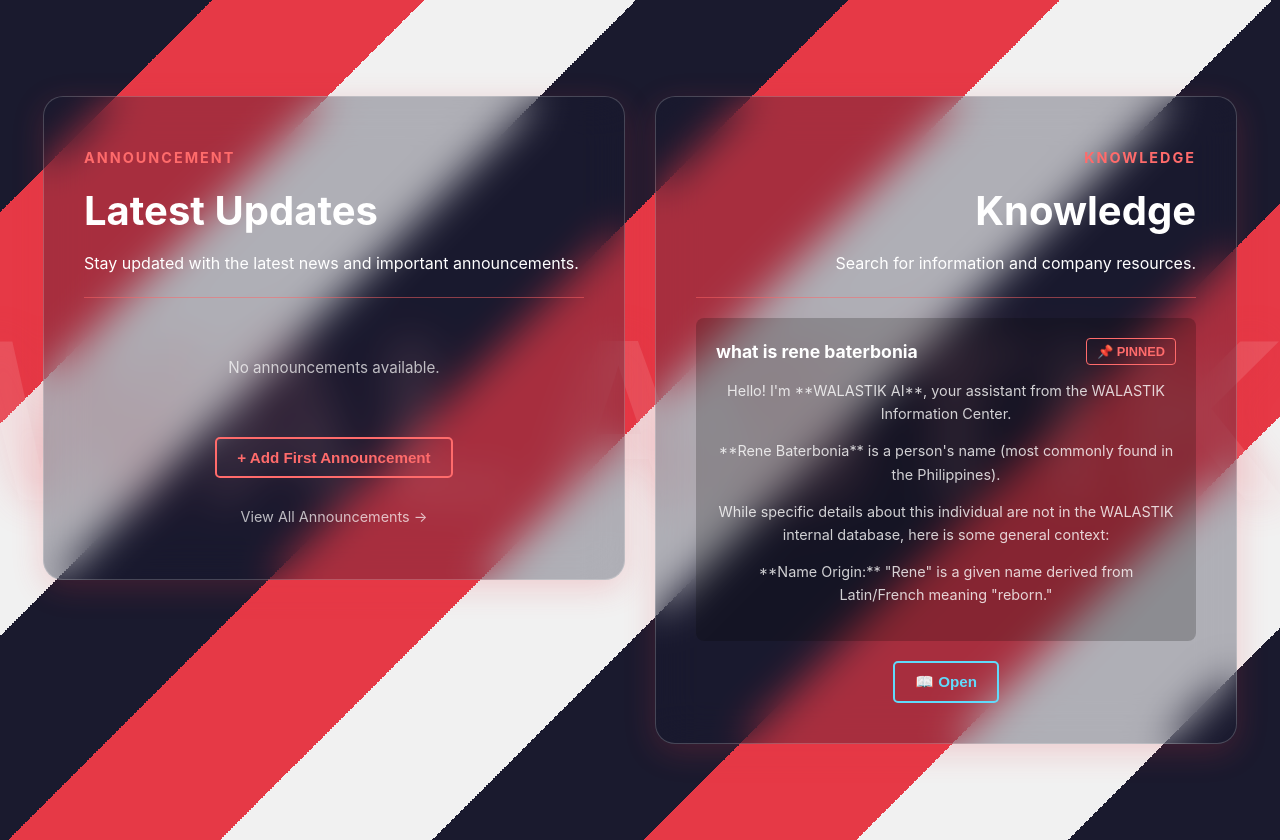
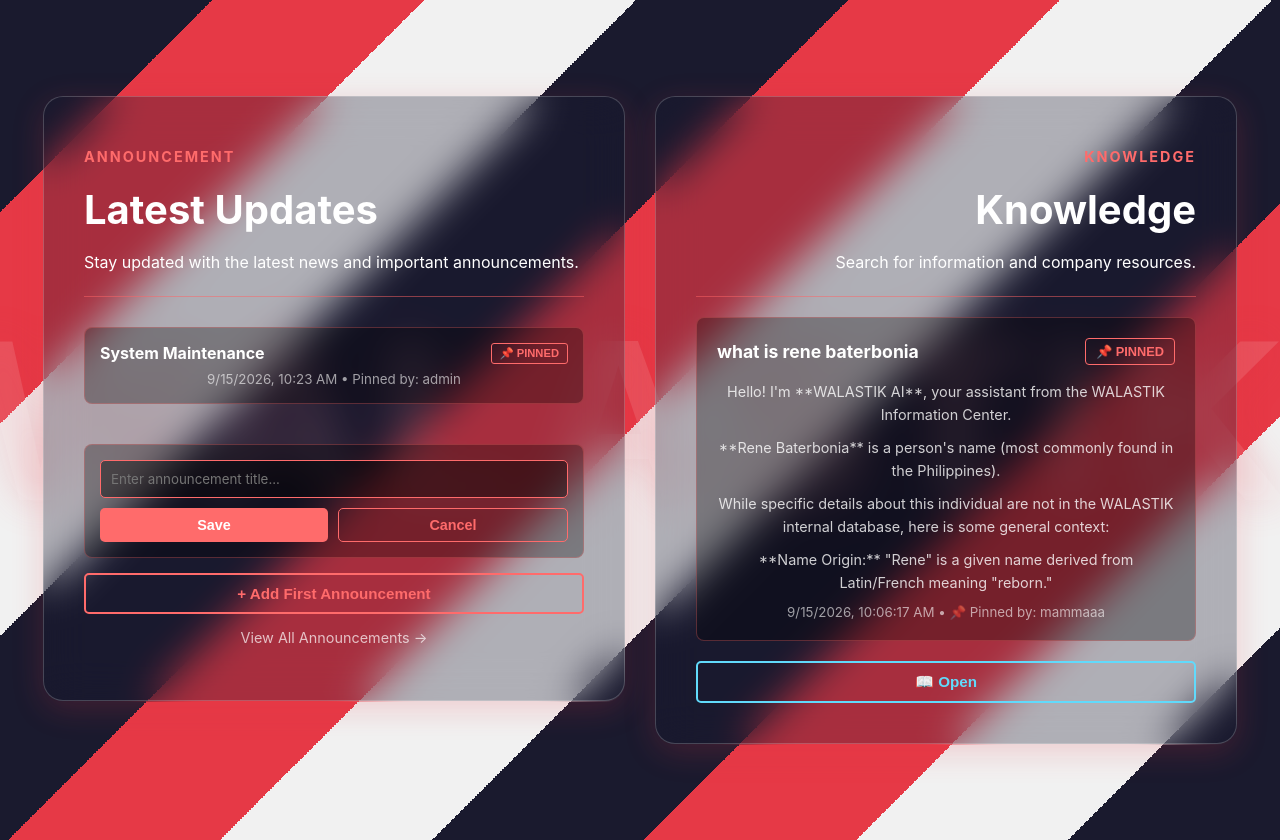
Before and after one commit to ortillanostevenrey8-bot/benbenrepo, a React (Create React App) app: page / in a window 1280 px wide. Both pictures are taken after a click on the button "+ Add First Announcement". Built offline with nearby package versions, Linux system fonts and the light colour scheme.

Commit message:
Update App.js with same functionality as before

```diff
--- a/src/App.js
+++ b/src/App.js
@@ -1,6 +1,40 @@
+import { useState } from 'react';
 import './App.css';
 
 function App() {
+  const [announcements, setAnnouncements] = useState([
+    {
+      id: 1,
+      title: "System Maintenance",
+      date: "9/15/2026, 10:23 AM",
+      author: "admin"
+    }
+  ]);
+  const [showAddForm, setShowAddForm] = useState(false);
+  const [newTitle, setNewTitle] = useState('');
+  const [pinnedKnowledge, setPinnedKnowledge] = useState(true);
+
+  const handleAddAnnouncement = () => {
+    if (newTitle.trim()) {
+      setAnnouncements([...announcements, {
+        id: announcements.length + 1,
+        title: newTitle,
+        date: new Date().toLocaleString(),
+        author: "user"
+      }]);
+      setNewTitle('');
+      setShowAddForm(false);
+    }
+  };
+
+  const handleTogglePin = () => {
+    setPinnedKnowledge(!pinnedKnowledge);
+  };
+
+  const handleOpenKnowledge = () => {
+    window.open('#knowledge-detail', '_blank');
+  };
+
   return (
     <div className="App">
       <div className="content-container">
@@ -16,10 +50,111 @@
             Stay updated with the latest news and important announcements.
           </p>
           <hr style={{ borderColor: 'rgba(255, 255, 255, 0.3)', margin: '20px 0', border: 'none', borderTop: '1px solid rgba(255, 100, 100, 0.5)' }} />
-          <div style={{ textAlign: 'center', margin: '60px 0' }}>
-            <p style={{ color: 'rgba(255, 255, 255, 0.7)', fontSize: '0.95rem' }}>No announcements available.</p>
+
+          {/* Announcements List */}
+          <div style={{ margin: '30px 0', maxHeight: '200px', overflowY: 'auto' }}>
+            {announcements.length > 0 ? (
+              announcements.map(ann => (
+                <div key={ann.id} style={{
+                  background: 'rgba(0, 0, 0, 0.3)',
+                  padding: '15px',
+                  borderRadius: '8px',
+                  marginBottom: '10px',
+                  border: '1px solid rgba(255, 107, 107, 0.3)'
+                }}>
+                  <div style={{ display: 'flex', justifyContent: 'space-between', alignItems: 'start' }}>
+                    <h4 style={{ color: '#fff', margin: '0 0 5px 0', fontSize: '1rem' }}>{ann.title}</h4>
+                    <button style={{
+                      background: 'none',
+                      border: '1px solid #ff6b6b',
+                      color: '#ff6b6b',
+                      padding: '3px 8px',
+                      borderRadius: '3px',
+                      cursor: 'pointer',
+                      fontSize: '0.7rem',
+                      fontWeight: 'bold'
+                    }}>
+                      📌 PINNED
+                    </button>
                   </div>
-          <button style={{
+                  <small style={{ color: 'rgba(255, 255, 255, 0.6)' }}>
+                    {ann.date} • Pinned by: {ann.author}
+                  </small>
+                </div>
+              ))
+            ) : (
+              <p style={{ color: 'rgba(255, 255, 255, 0.7)', textAlign: 'center', fontSize: '0.95rem' }}>
+                No announcements available.
+              </p>
+            )}
+          </div>
+
+          {/* Add Announcement Form */}
+          {showAddForm && (
+            <div style={{
+              background: 'rgba(0, 0, 0, 0.3)',
+              padding: '15px',
+              borderRadius: '8px',
+              marginBottom: '15px',
+              border: '1px solid rgba(255, 107, 107, 0.3)'
+            }}>
+              <input
+                type="text"
+                value={newTitle}
+                onChange={(e) => setNewTitle(e.target.value)}
+                placeholder="Enter announcement title..."
+                style={{
+                  width: '100%',
+                  padding: '10px',
+                  borderRadius: '5px',
+                  border: '1px solid #ff6b6b',
+                  backgroundColor: 'rgba(0, 0, 0, 0.4)',
+                  color: '#fff',
+                  fontFamily: 'inherit',
+                  marginBottom: '10px',
+                  boxSizing: 'border-box'
+                }}
+              />
+              <div style={{ display: 'flex', gap: '10px' }}>
+                <button
+                  onClick={handleAddAnnouncement}
+                  style={{
+                    background: '#ff6b6b',
+                    border: 'none',
+                    color: '#fff',
+                    padding: '8px 15px',
+                    borderRadius: '5px',
+                    cursor: 'pointer',
+                    fontSize: '0.9rem',
+                    fontWeight: 'bold',
+                    flex: 1
+                  }}
+                >
+                  Save
+                </button>
+                <button
+                  onClick={() => setShowAddForm(false)}
+                  style={{
+                    background: 'none',
+                    border: '1px solid #ff6b6b',
+                    color: '#ff6b6b',
+                    padding: '8px 15px',
+                    borderRadius: '5px',
+                    cursor: 'pointer',
+                    fontSize: '0.9rem',
+                    fontWeight: 'bold',
+                    flex: 1
+                  }}
+                >
+                  Cancel
+                </button>
+              </div>
+            </div>
+          )}
+
+          <button
+            onClick={() => setShowAddForm(!showAddForm)}
+            style={{
               background: 'none',
               border: '2px solid #ff6b6b',
               color: '#ff6b6b',
@@ -27,11 +162,16 @@
               borderRadius: '5px',
               cursor: 'pointer',
               fontSize: '0.95rem',
-            fontWeight: 'bold'
-          }}>
+              fontWeight: 'bold',
+              width: '100%'
+            }}
+          >
             + Add First Announcement
           </button>
-          <p style={{ marginTop: '30px', color: 'rgba(255, 255, 255, 0.7)', fontSize: '0.9rem' }}>
+          <p
+            onClick={() => alert(`Total Announcements: ${announcements.length}`)}
+            style={{ marginTop: '15px', color: 'rgba(255, 255, 255, 0.7)', fontSize: '0.9rem', cursor: 'pointer' }}
+          >
             View All Announcements →
           </p>
         </div>
@@ -48,16 +188,20 @@
             Search for information and company resources.
           </p>
           <hr style={{ borderColor: 'rgba(255, 255, 255, 0.3)', margin: '20px 0', border: 'none', borderTop: '1px solid rgba(255, 100, 100, 0.5)' }} />
+
+          {/* Knowledge Card */}
           <div style={{
-            background: 'rgba(0, 0, 0, 0.2)',
+            background: 'rgba(0, 0, 0, 0.3)',
             padding: '20px',
             borderRadius: '8px',
             marginTop: '20px',
-            position: 'relative'
+            border: '1px solid rgba(255, 107, 107, 0.3)'
           }}>
-            <div style={{ display: 'flex', justifyContent: 'space-between', alignItems: 'center', marginBottom: '10px' }}>
+            <div style={{ display: 'flex', justifyContent: 'space-between', alignItems: 'center', marginBottom: '15px' }}>
               <h3 style={{ color: '#fff', margin: 0, fontSize: '1.1rem' }}>what is rene baterbonia</h3>
-              <button style={{
+              <button
+                onClick={handleTogglePin}
+                style={{
                   background: 'none',
                   border: '1px solid #ff6b6b',
                   color: '#ff6b6b',
@@ -66,24 +210,31 @@
                   cursor: 'pointer',
                   fontSize: '0.8rem',
                   fontWeight: 'bold'
-              }}>
-                📌 PINNED
+                }}
+              >
+                {pinnedKnowledge ? '📌 PINNED' : '📌 Unpin'}
               </button>
             </div>
-            <p style={{ color: 'rgba(255, 255, 255, 0.8)', fontSize: '0.9rem', lineHeight: '1.6' }}>
+            <p style={{ color: 'rgba(255, 255, 255, 0.8)', fontSize: '0.9rem', lineHeight: '1.6', margin: '0 0 10px 0' }}>
               Hello! I'm **WALASTIK AI**, your assistant from the WALASTIK Information Center.
             </p>
-            <p style={{ color: 'rgba(255, 255, 255, 0.8)', fontSize: '0.9rem', lineHeight: '1.6', marginTop: '10px' }}>
+            <p style={{ color: 'rgba(255, 255, 255, 0.8)', fontSize: '0.9rem', lineHeight: '1.6', margin: '0 0 10px 0' }}>
               **Rene Baterbonia** is a person's name (most commonly found in the Philippines).
             </p>
-            <p style={{ color: 'rgba(255, 255, 255, 0.8)', fontSize: '0.9rem', lineHeight: '1.6', marginTop: '10px' }}>
+            <p style={{ color: 'rgba(255, 255, 255, 0.8)', fontSize: '0.9rem', lineHeight: '1.6', margin: '0 0 10px 0' }}>
               While specific details about this individual are not in the WALASTIK internal database, here is some general context:
             </p>
-            <p style={{ color: 'rgba(255, 255, 255, 0.8)', fontSize: '0.9rem', lineHeight: '1.6', marginTop: '10px' }}>
+            <p style={{ color: 'rgba(255, 255, 255, 0.8)', fontSize: '0.9rem', lineHeight: '1.6', margin: '0' }}>
               **Name Origin:** "Rene" is a given name derived from Latin/French meaning "reborn."
             </p>
+            <small style={{ color: 'rgba(255, 255, 255, 0.6)', display: 'block', marginTop: '10px' }}>
+              9/15/2026, 10:06:17 AM • 📌 Pinned by: mammaaa
+            </small>
           </div>
-          <button style={{
+
+          <button
+            onClick={handleOpenKnowledge}
+            style={{
               background: 'none',
               border: '2px solid #61dafb',
               color: '#61dafb',
@@ -92,8 +243,10 @@
               cursor: 'pointer',
               fontSize: '0.95rem',
               fontWeight: 'bold',
-            marginTop: '20px'
-          }}>
+              marginTop: '20px',
+              width: '100%'
+            }}
+          >
             📖 Open
           </button>
         </div>
```
Lines whose indentation alone changed are shown as unchanged.
